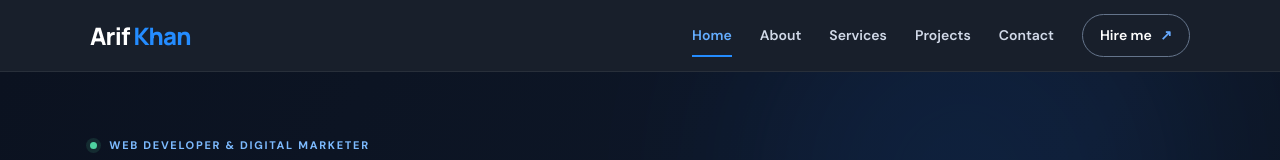
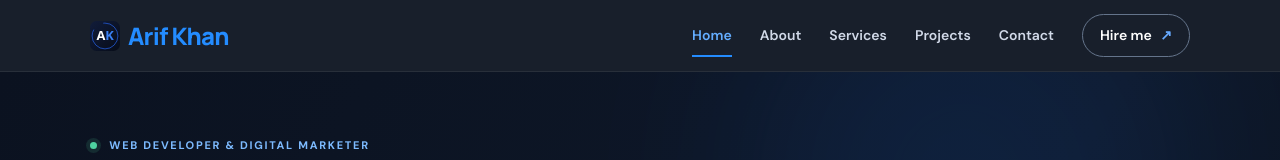
Before and after one commit to thearifkhan/arif-khan, a plain HTML site: page index.html in a window 1280 px wide. Shown: the top 160 px of the page. Drawn offline with Linux system fonts and the light colour scheme.

Commit message:
Enhance logo styling and update navigation markup
Added styles for logo and navigation elements.

```diff
--- a/index.html
+++ b/index.html
@@ -47,12 +47,38 @@
     "knowsAbout": ["Web Development", "Search Engine Optimization", "Digital Marketing"]
   }
   </script>
+  <style>
+    .logo {
+  display: inline-flex;
+  align-items: center;
+  gap: 8px;
+  text-decoration: none;
+}
+
+.nav-logo-icon {
+  width: 30px;
+  height: 30px;
+  object-fit: contain;
+  display: block;
+  flex-shrink: 0;
+}
+
+.logo-text {
+  display: inline;
+}
+  </style>
 </head>
 
 <body>
   <header class="header">
     <nav class="nav wrap" aria-label="Main navigation">
-      <a class="logo" href="#home" aria-label="Arif Khan home">Arif <span>Khan</span></a>
+      <!-- <a class="logo" href="#home" aria-label="Arif Khan home">Arif <span>Khan</span></a> -->
+
+<a class="logo" href="#home" aria-label="Arif Khan home">
+  <img src="favicon.svg" alt="" class="nav-logo-icon">
+  <span class="logo-text">Arif <span>Khan</span></span>
+</a>
+
       <button class="menu-btn" id="menuBtn" aria-label="Open menu" aria-expanded="false"
         aria-controls="navMenu"><span></span><span></span><span></span></button>
       <div class="nav-menu" id="navMenu">
```
